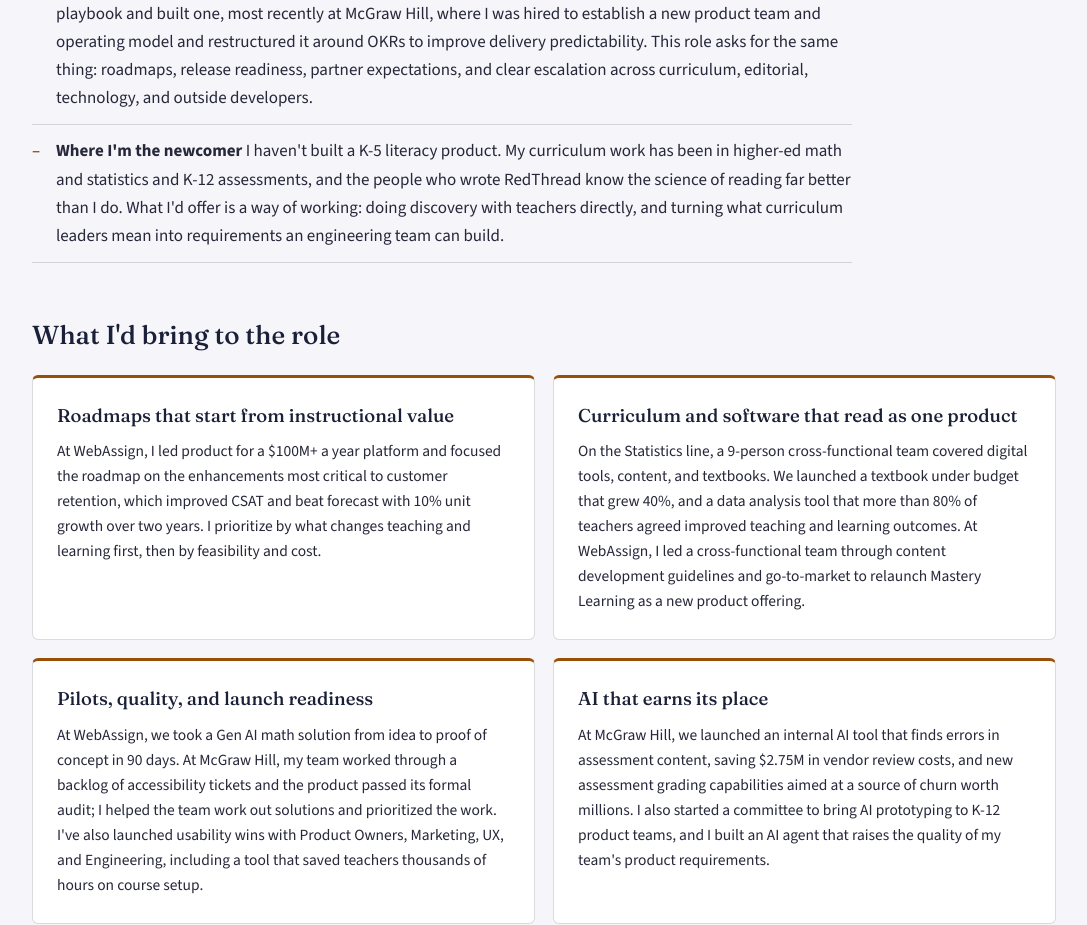
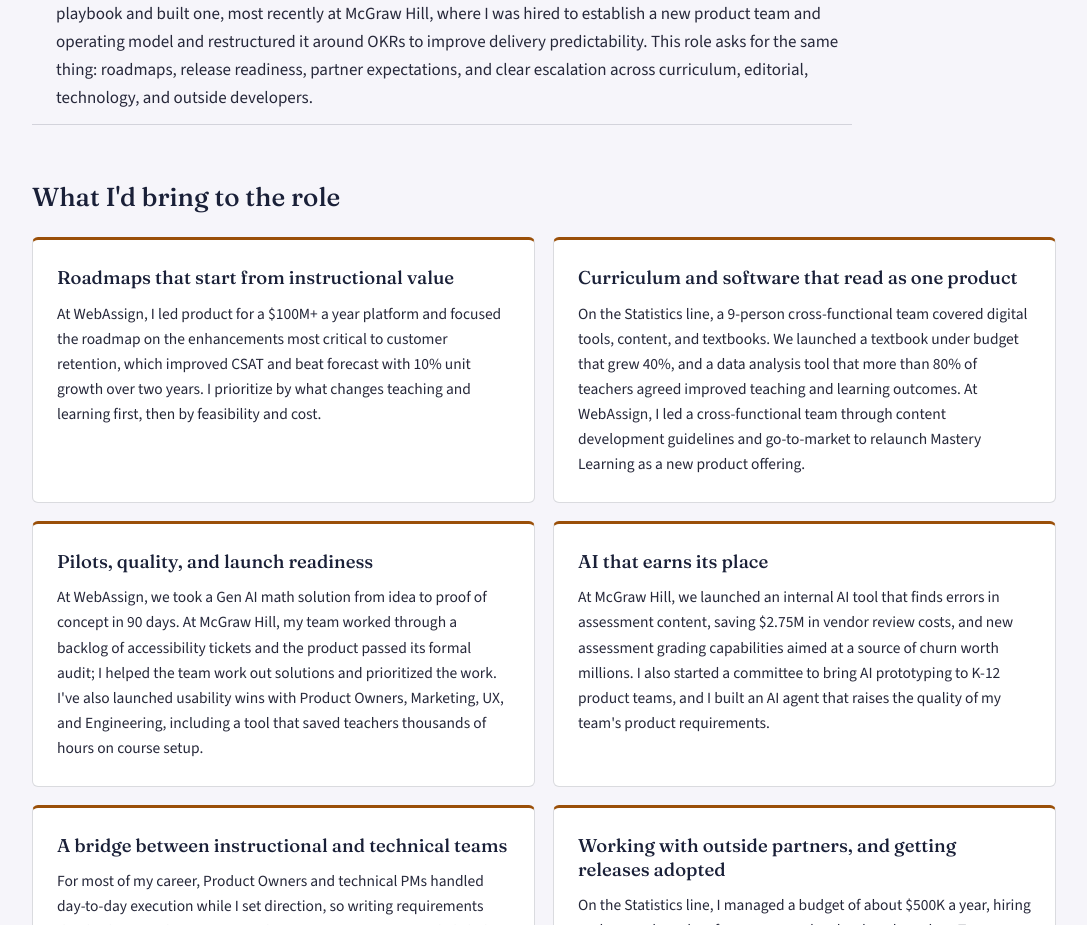
Before and after one commit to TrusProductGuy/TrusProductGuy.github.io, a plain HTML site: page lavinia/index.html in a window 1280 px wide. Shown: the part 1280-2205 px from the top of the page, without its empty margins (96-1183 px from the left). Drawn offline with nearby package versions, Linux system fonts and the light colour scheme.

Commit message:
Remove gaps bullet from Lavinia site
Co-Authored-By: Claude Sonnet 5.5 <noreply@anthropic.com>
Claude-Session: https://claude.ai/code/session_015UW84vFohKP9gVFm4iy3dW

```diff
--- a/lavinia/index.html
+++ b/lavinia/index.html
@@ -42,8 +42,7 @@ const CONFIG = {
     "<strong>Mission: A curriculum that has been tested in public</strong> The Reading League's review of RedThread's first edition found it <a style='color:#4A3F9E' href='https://k12coalition.com/?p=8517'>met or mostly met 72 of 74 indicators</a>, and Indiana added it to its <a style='color:#4A3F9E' href='https://k12coalition.com/news/indiana-department-of-education-approves-redthread-literacy-for-k-8-core-reading/'>high-quality curricular materials list</a>. Software that holds that standard is worth building, and I'd like to spend my time on it.",
     "<strong>Curriculum: I've shipped content, software, and print as one product</strong> On the Statistics line at Cengage, our 9-person team shipped digital tools, content, and textbooks together, and the line grew 21% over three years. RedThread has a similar shape: Knowledge, Foundations, and decodable Readers that have to feel like one program. That is a product problem as much as a curriculum one, and I enjoy it.",
     "<strong>AI: Pointed at problems with a number attached</strong> The AI tool I launched at McGraw Hill finds errors in assessment content and saved $2.75M in vendor review costs. That is the kind of AI work I trust most. For a student work feedback app, I'd want to start the same way, from what a teacher needs from feedback and what RedThread's own rubrics and exemplars say good work looks like.",
-    "<strong>Role: Owning the space between curriculum and technology</strong> Four times, I've come into a role with no playbook and built one, most recently at McGraw Hill, where I was hired to establish a new product team and operating model and restructured it around OKRs to improve delivery predictability. This role asks for the same thing: roadmaps, release readiness, partner expectations, and clear escalation across curriculum, editorial, technology, and outside developers.",
-    "<strong>Where I'm the newcomer</strong> I haven't built a K-5 literacy product. My curriculum work has been in higher-ed math and statistics and K-12 assessments, and the people who wrote RedThread know the science of reading far better than I do. What I'd offer is a way of working: doing discovery with teachers directly, and turning what curriculum leaders mean into requirements an engineering team can build."
+    "<strong>Role: Owning the space between curriculum and technology</strong> Four times, I've come into a role with no playbook and built one, most recently at McGraw Hill, where I was hired to establish a new product team and operating model and restructured it around OKRs to improve delivery predictability. This role asks for the same thing: roadmaps, release readiness, partner expectations, and clear escalation across curriculum, editorial, technology, and outside developers."
   ],
 
   bringTitle: "What I'd bring to the role",
```
